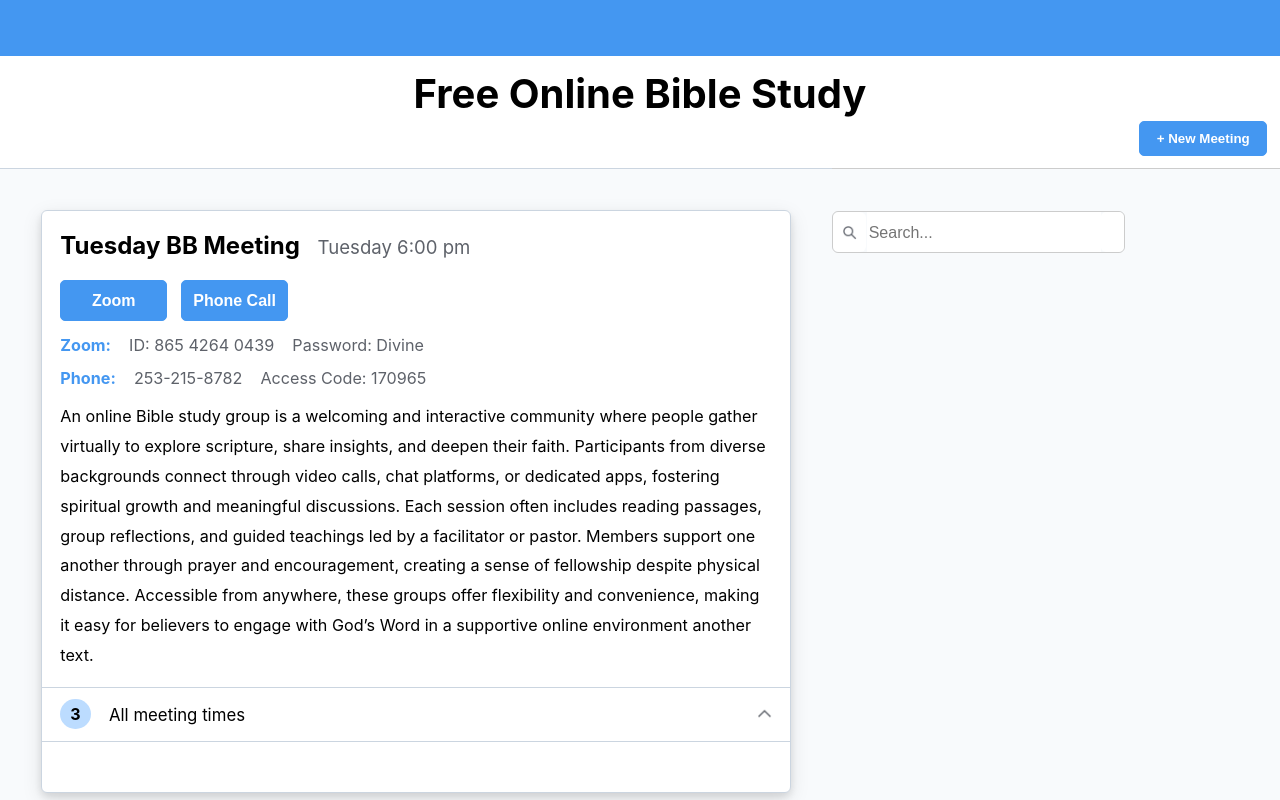
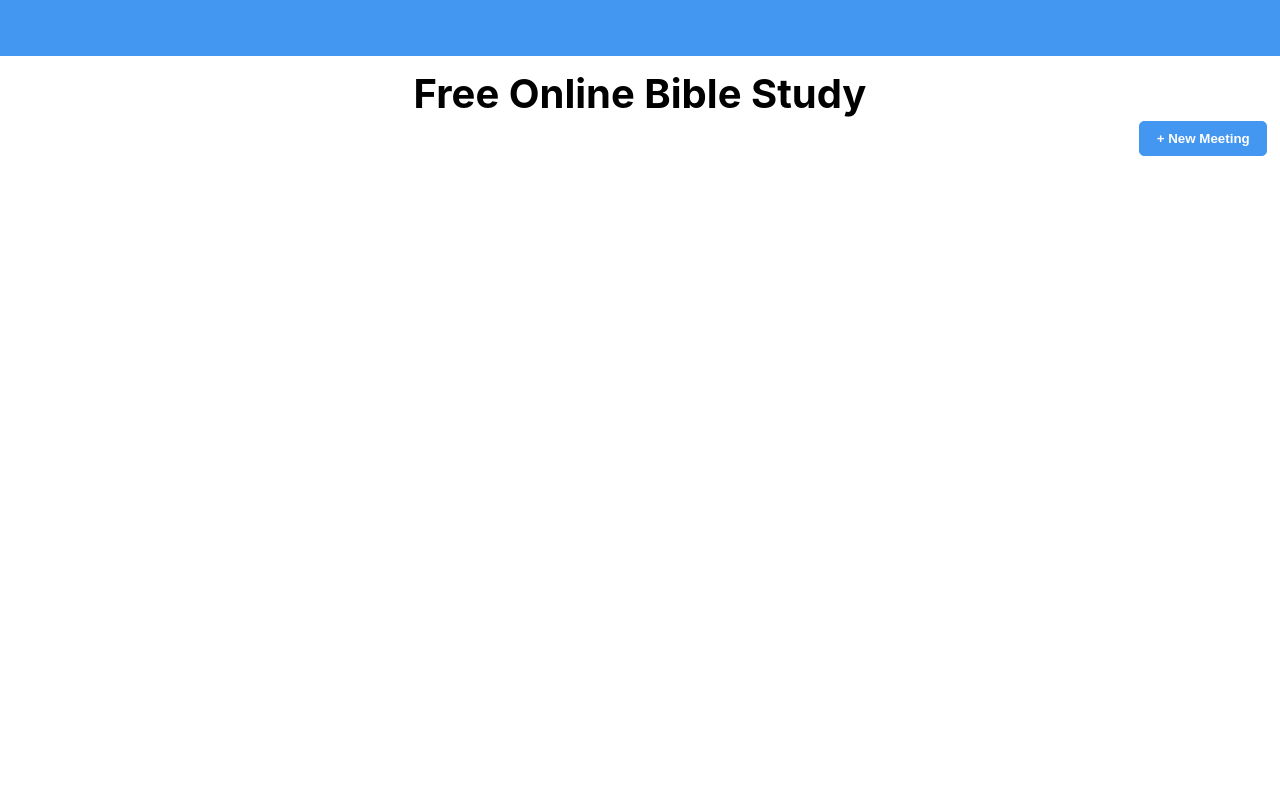
Before and after one commit to nburuchara/obs, a React (Create React App) app: page / in a window 1280 px wide. Built offline with nearby package versions, Linux system fonts and the light colour scheme.

Commit message:
Landing page

```diff
--- a/src/landing/LandingPg.js
+++ b/src/landing/LandingPg.js
@@ -481,6 +481,11 @@ export default class LandingPage extends Component {
     constructor () {
         super()
         this.state = {
+
+            //* - MAIN BODY COMPONENTS - *//
+            showMeetingList: false,
+            showAddMeeting: true,
+
             isExpanded: false,
             searchBarIsClicked: false,
             searchBarInput: '',
@@ -725,6 +730,7 @@ export default class LandingPage extends Component {
                                 </div>
                             </div>
                         </div>
+                        {this.state.showMeetingList &&
                             <div className='main-section-body'>
                                 <div className='meetings-carousel'>
                                     {this.renderCurrentMeetings()}
@@ -782,7 +788,17 @@ export default class LandingPage extends Component {
                                     </div>
                                 </div>
                             </div>
+                        }
+                        {this.state.showAddMeeting &&
+                            <div className='main-section-body'>
+                                <div className='meetings-carousel'>
 
+                                </div>
+                                <div className='meetings-options'>
+
+                                </div>
+                            </div>
+                        }
                     </div>
                 </div>
             </Styles>
```
Lines whose indentation alone changed are shown as unchanged.
